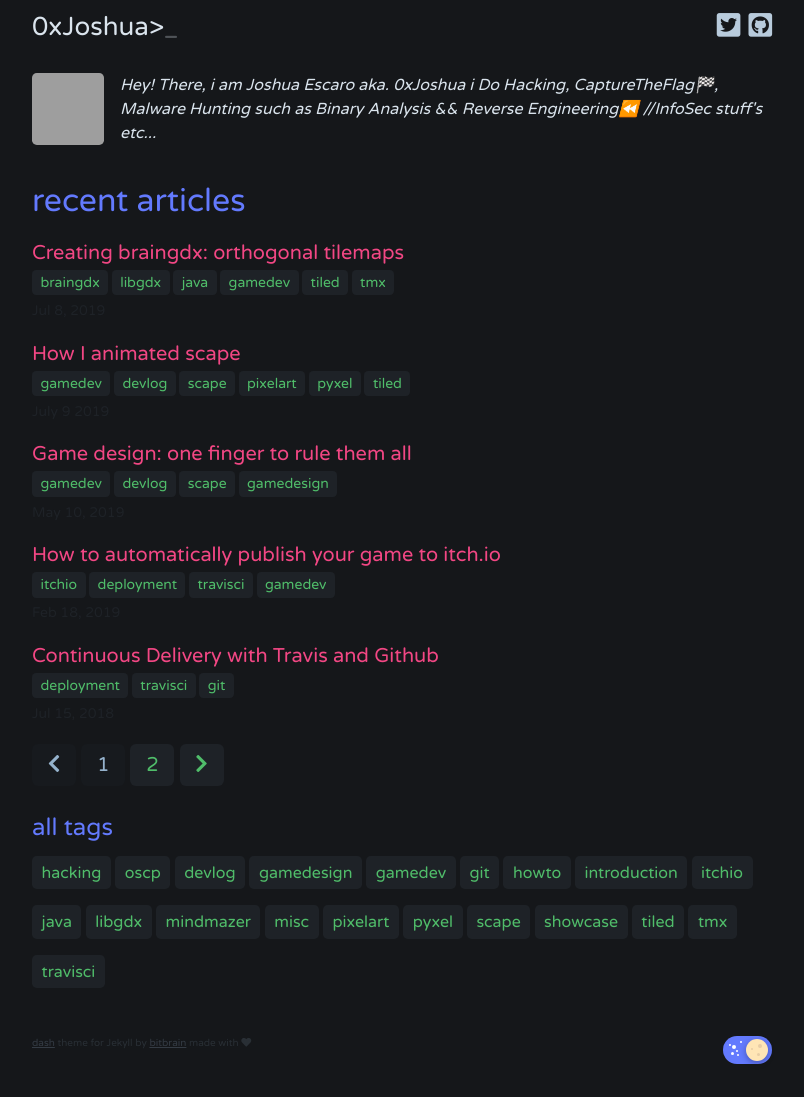
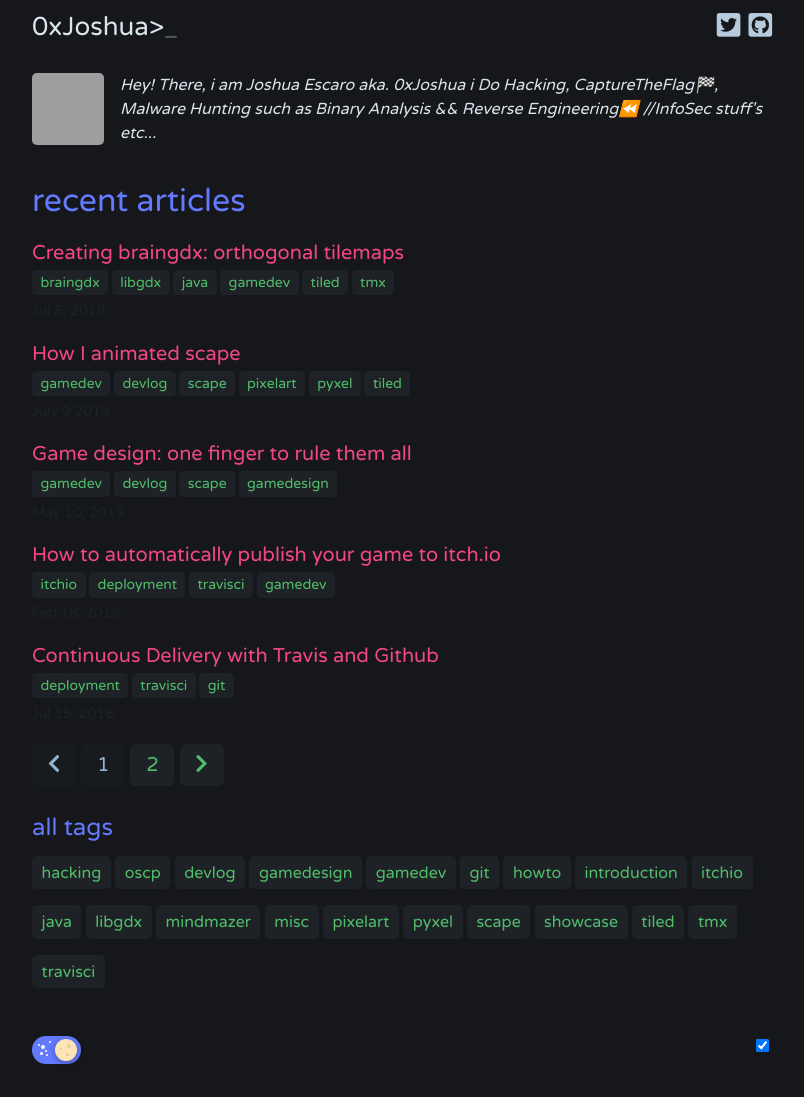
Before and after one commit to butanenacho/0xJoshua.github.io, a Jekyll site: the page index.html, which Jekyll copies as it is, in a window 1280 px wide. Shown: the whole page, without its empty margins (238-1042 px from the left). Built offline with Jekyll 4.4.1, drawn with Linux system fonts in a browser that asks for light colours; grey boxes are pictures that could not be loaded.

Commit message:
Update index.html

```diff
--- a/index.html
+++ b/index.html
@@ -204,7 +204,7 @@ i Do Hacking, CaptureTheFlag🏁, Malware Hunting such as Binary Analysis && Rev
       </div>
     </main><footer class="site-footer">
   <div class="wrapper">
-    <div class="credits"><a href="https://github.com/bitbrain/jekyll-dash">dash</a> theme for Jekyll by <a href="https://github.com/bitbrain">bitbrain</a> made with <i class="fas fa-heart"></i><div class="toggleWrapper">
+
     <input type="checkbox" class="dn" id="theme-toggle" onclick="modeSwitcher()" checked />
     <label for="theme-toggle" class="toggle">
     <span class="toggle__handler">
```
